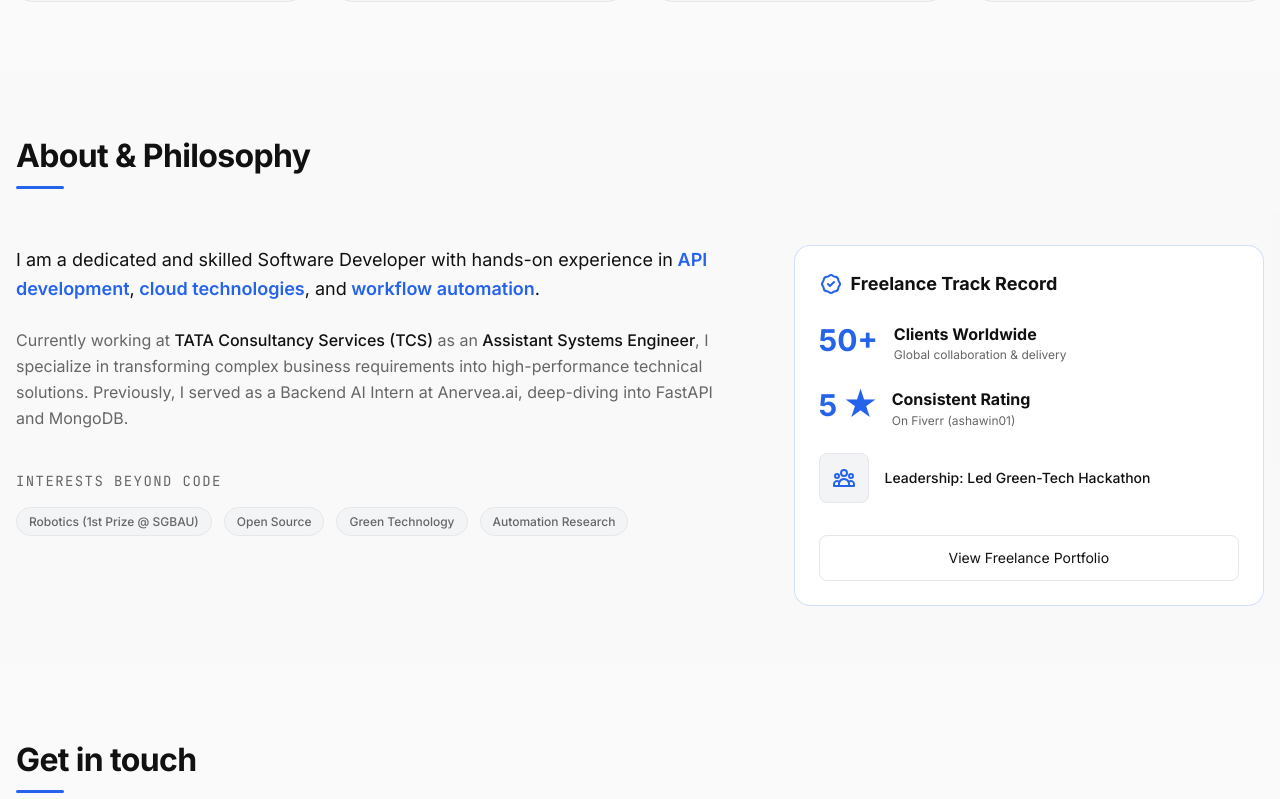
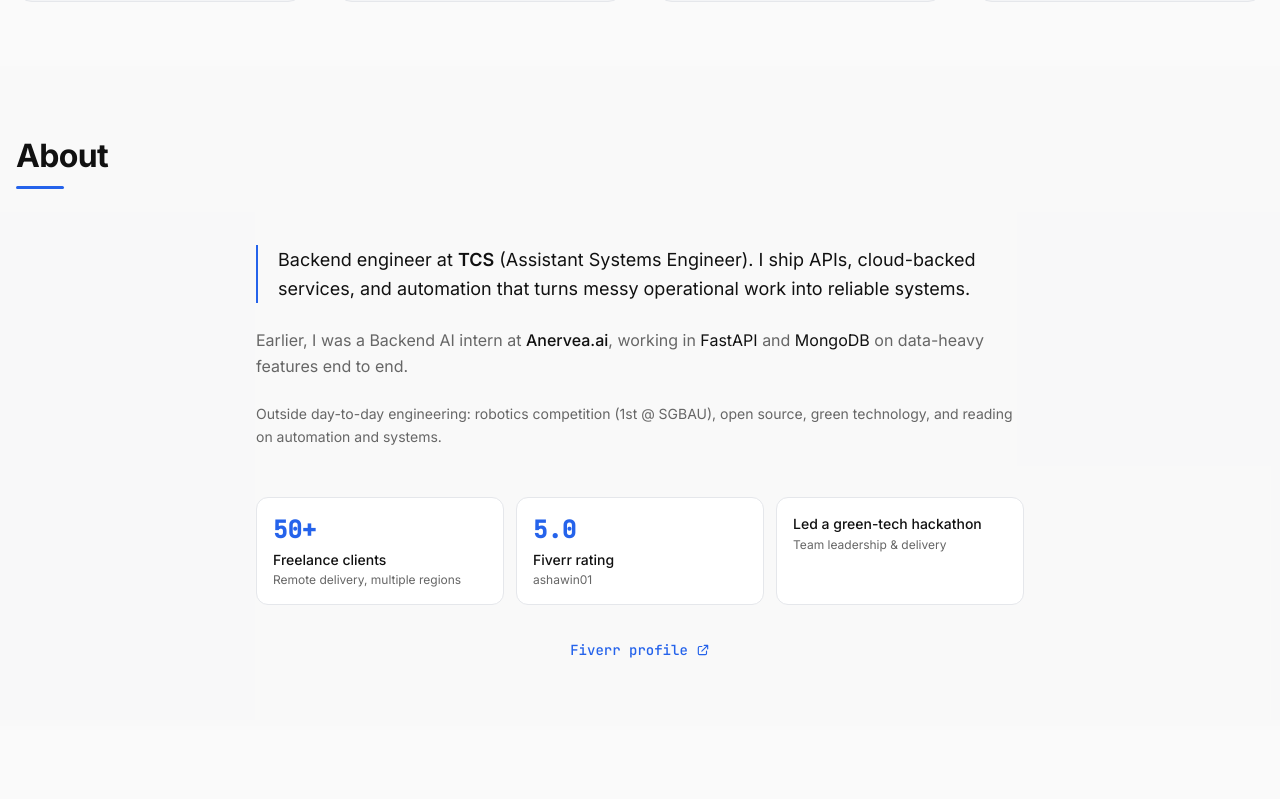
Before and after one commit to darshandevelopes/portfolio, a React (Vite) app: page / in a window 1280 px wide. Shown: the part 1821-2620 px from the top of the page. Built offline with nearby package versions, Linux system fonts and the light colour scheme.

Commit message:
refactor: simplify and modernize the About section layout and content structure

```diff
--- a/src/components/About.jsx
+++ b/src/components/About.jsx
@@ -1,86 +1,60 @@
 import React from 'react';
-import { HiOutlineBadgeCheck, HiOutlineUserGroup } from 'react-icons/hi';
+import { HiOutlineExternalLink } from 'react-icons/hi';
 
 const About = () => {
   return (
     <section id="about" className="section bg-bg-surface/30">
       <div className="container">
-        <h2 className="section-title">About & Philosophy</h2>
+        <h2 className="section-title">About</h2>
 
-        <div className="grid md:grid-cols-5 gap-12 items-start">
-          <div className="md:col-span-3 space-y-6">
-            <p className="text-lg leading-relaxed text-text-primary">
-              I am a dedicated and skilled Software Developer with hands-on experience in
-              <span className="text-accent font-semibold"> API development</span>,
-              <span className="text-accent font-semibold"> cloud technologies</span>, and
-              <span className="text-accent font-semibold"> workflow automation</span>.
+        <div className="mx-auto max-w-3xl">
+          <p className="border-l-2 border-accent pl-5 text-lg leading-relaxed text-text-primary">
+            Backend engineer at{' '}
+            <span className="font-semibold text-text-primary">TCS</span> (Assistant Systems Engineer). I ship APIs,
+            cloud-backed services, and automation that turns messy operational work into reliable systems.
           </p>
 
-            <p className="text-text-muted leading-relaxed">
-              Currently working at <span className="text-text-primary font-medium">TATA Consultancy Services (TCS)</span> as an
-              <span className="text-text-primary font-medium"> Assistant Systems Engineer</span>,
-              I specialize in transforming complex business requirements into high-performance technical solutions.
-              Previously, I served as a Backend AI Intern at Anervea.ai, deep-diving into FastAPI and MongoDB.
+          <p className="mt-6 leading-relaxed text-text-muted">
+            Earlier, I was a Backend AI intern at{' '}
+            <span className="font-medium text-text-primary">Anervea.ai</span>, working in{' '}
+            <span className="text-text-primary">FastAPI</span> and <span className="text-text-primary">MongoDB</span>{' '}
+            on data-heavy features end to end.
           </p>
 
-            <div className="pt-4 flex flex-col gap-4">
-              <h3 className="text-sm font-mono text-text-muted uppercase tracking-widest">Interests Beyond Code</h3>
-              <div className="flex flex-wrap gap-3">
-                <span className="badge">Robotics (1st Prize @ SGBAU)</span>
-                <span className="badge">Open Source</span>
-                <span className="badge">Green Technology</span>
-                <span className="badge">Automation Research</span>
+          <p className="mt-6 text-sm leading-relaxed text-text-muted">
+            Outside day-to-day engineering: robotics competition (1st @ SGBAU), open source, green technology, and
+            reading on automation and systems.
+          </p>
         </div>
+
+        <div className="mx-auto mt-12 grid max-w-3xl gap-3 sm:grid-cols-3">
+          <div className="rounded-xl border border-border bg-bg-card px-4 py-4">
+            <div className="font-mono text-2xl font-bold tabular-nums text-accent">50+</div>
+            <div className="mt-1 text-sm font-medium text-text-primary">Freelance clients</div>
+            <div className="mt-0.5 text-xs text-text-muted">Remote delivery, multiple regions</div>
+          </div>
+          <div className="rounded-xl border border-border bg-bg-card px-4 py-4">
+            <div className="font-mono text-2xl font-bold tabular-nums text-accent">5.0</div>
+            <div className="mt-1 text-sm font-medium text-text-primary">Fiverr rating</div>
+            <div className="mt-0.5 text-xs text-text-muted">ashawin01</div>
+          </div>
+          <div className="rounded-xl border border-border bg-bg-card px-4 py-4 sm:col-span-1">
+            <div className="text-sm font-medium leading-snug text-text-primary">Led a green-tech hackathon</div>
+            <div className="mt-1 text-xs text-text-muted">Team leadership &amp; delivery</div>
           </div>
         </div>
 
-          <div className="md:col-span-2 space-y-6">
-            <div className="card border-accent/20 bg-accent-muted/5">
-              <h3 className="text-lg font-bold mb-6 flex items-center gap-2">
-                <HiOutlineBadgeCheck className="text-accent text-2xl" />
-                Freelance Track Record
-              </h3>
-
-              <div className="space-y-6">
-                <div className="flex gap-4">
-                  <div className="text-3xl font-bold text-accent">50+</div>
-                  <div>
-                    <div className="font-bold text-text-primary">Clients Worldwide</div>
-                    <div className="text-xs text-text-muted">Global collaboration & delivery</div>
-                  </div>
-                </div>
-
-                <div className="flex gap-4">
-                  <div className="text-3xl font-bold text-accent">5 ★</div>
-                  <div>
-                    <div className="font-bold text-text-primary">Consistent Rating</div>
-                    <div className="text-xs text-text-muted">On Fiverr (ashawin01)</div>
-                  </div>
-                </div>
-
-                <div className="flex gap-4">
-                  <div className="p-3 rounded-lg bg-bg-surface border border-border">
-                    <HiOutlineUserGroup className="text-2xl text-accent" />
-                  </div>
-                  <div className="self-center">
-                    <div className="text-sm font-medium">Leadership: Led Green-Tech Hackathon</div>
-                  </div>
-                </div>
-              </div>
-
-              <div className="mt-8">
+        <p className="mx-auto mt-8 max-w-3xl text-center">
           <a
             href="https://www.fiverr.com/ashawin01"
             target="_blank"
             rel="noopener noreferrer"
-                  className="btn btn-outline w-full justify-center text-sm"
+            className="group inline-flex items-center gap-2 font-mono text-sm font-medium text-accent underline-offset-4 transition-opacity hover:opacity-90 hover:underline"
           >
-                  View Freelance Portfolio
+            Fiverr profile
+            <HiOutlineExternalLink className="transition-transform group-hover:translate-x-0.5" aria-hidden />
           </a>
-              </div>
-            </div>
-          </div>
-        </div>
+        </p>
       </div>
     </section>
   );
```
Lines whose indentation alone changed are shown as unchanged.
